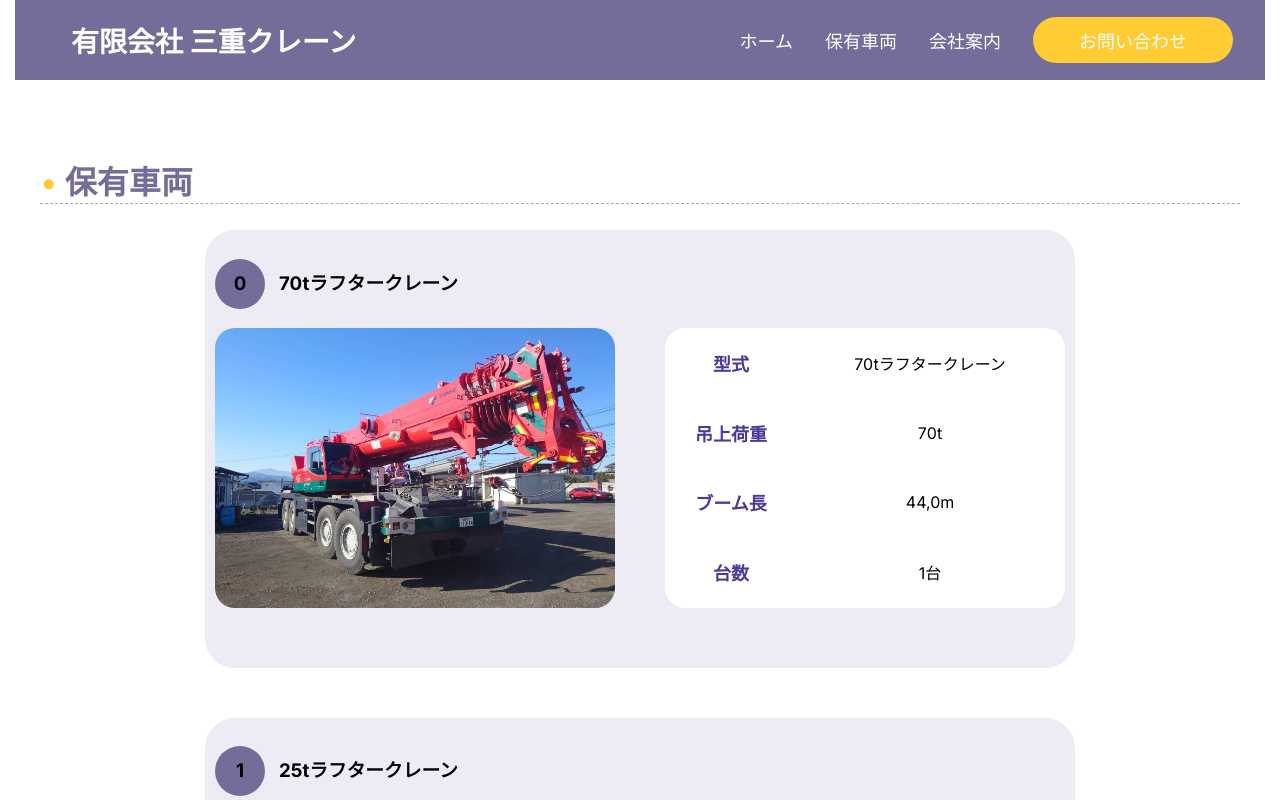
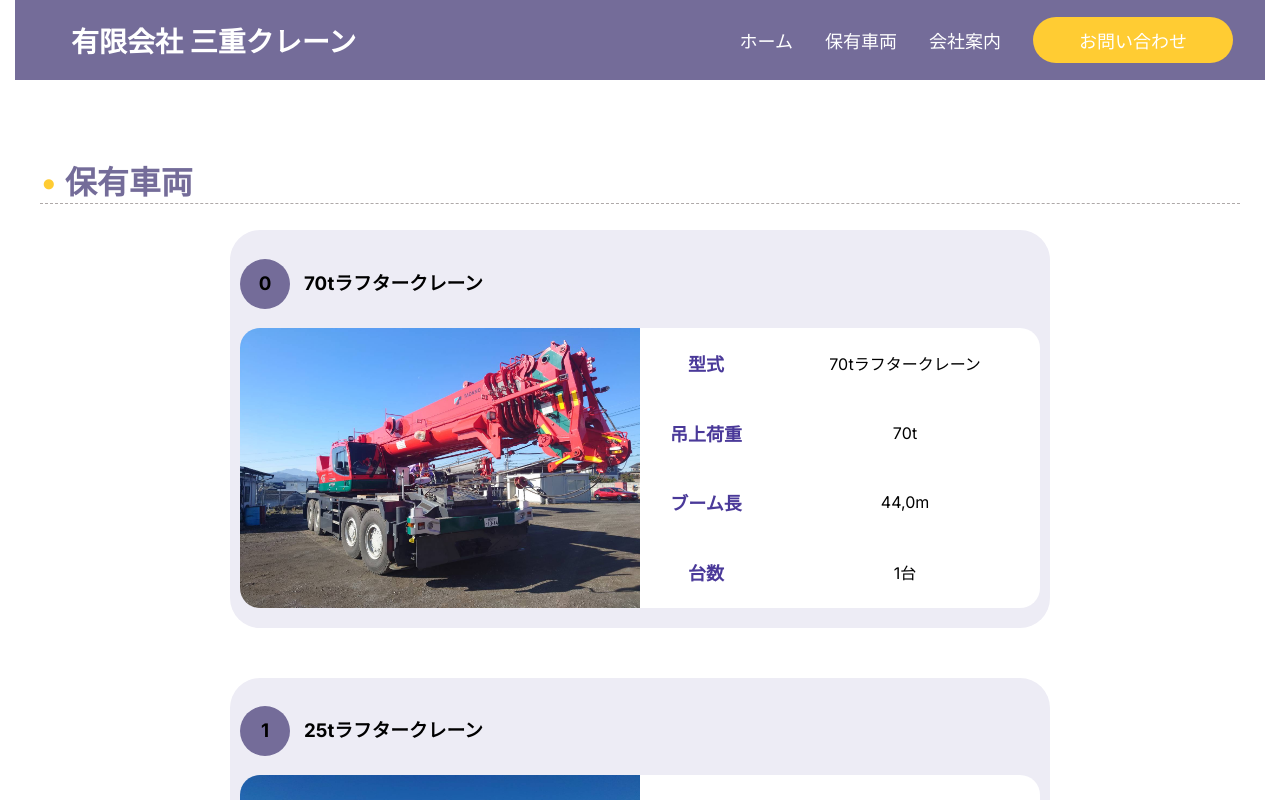
Before and after one commit to mie-crane/mie-crane.github.io, a Next.js app: page /craneList in a window 1280 px wide. Shown: the top 800 px of the page. Built offline with nearby package versions, Linux system fonts and the light colour scheme.

Commit message:
クレーン一覧のSP対応

```diff
--- a/app/craneList/Page.module.css
+++ b/app/craneList/Page.module.css
@@ -48,21 +48,46 @@
     flex-direction: row;
     justify-content: center;
     flex-wrap: wrap;
-    column-gap: 50px;
-    row-gap: 20px;
     text-align: center;
-    margin-bottom: 50px;
+    margin-bottom: 10px;
 }
 
 .craneImage {
-    border-radius: 20px;
+    container-name: crane;
+    border-radius: 20px 0px 0px 20px;
 }
 
 .craneInfoTableBackground {
-    border-radius: 20px;
+    border-radius: 0px 20px 20px 0px;
     width: 400px;
-    height: 280px;
+    height: auto;
     background: #FFFFFF;
+    container-name: table;
+}
+
+@media (width > 655px) and (width <= 854px) {
+    .craneImage {
+        width: 300px;
+        height: auto;
+    }
+    .craneInfoTableBackground {
+        width: 300px;
+    }
+}
+
+@media (width <= 655px) {
+    .craneImage {
+        container-name: crane;
+        border-radius: 20px 20px 0 0;
+    }
+
+    .craneInfoTableBackground {
+        border-radius: 0 0 20px 20px;
+        width: 400px;
+        height: 280px;
+        background: #FFFFFF;
+        container-name: table;
+    }
 }
 
 .craneTable {
--- a/app/layout.tsx
+++ b/app/layout.tsx
@@ -15,7 +15,7 @@ export default function RootLayout({
   children: React.ReactNode
 }) {
   return (
-      <html lang="en">
+      <html lang="ja">
       <head></head>
       <body className={inter.className}>{children}</body>
       </html>
```
Also changed, not shown: app/craneList/page.tsx (+1 -1 lines).
